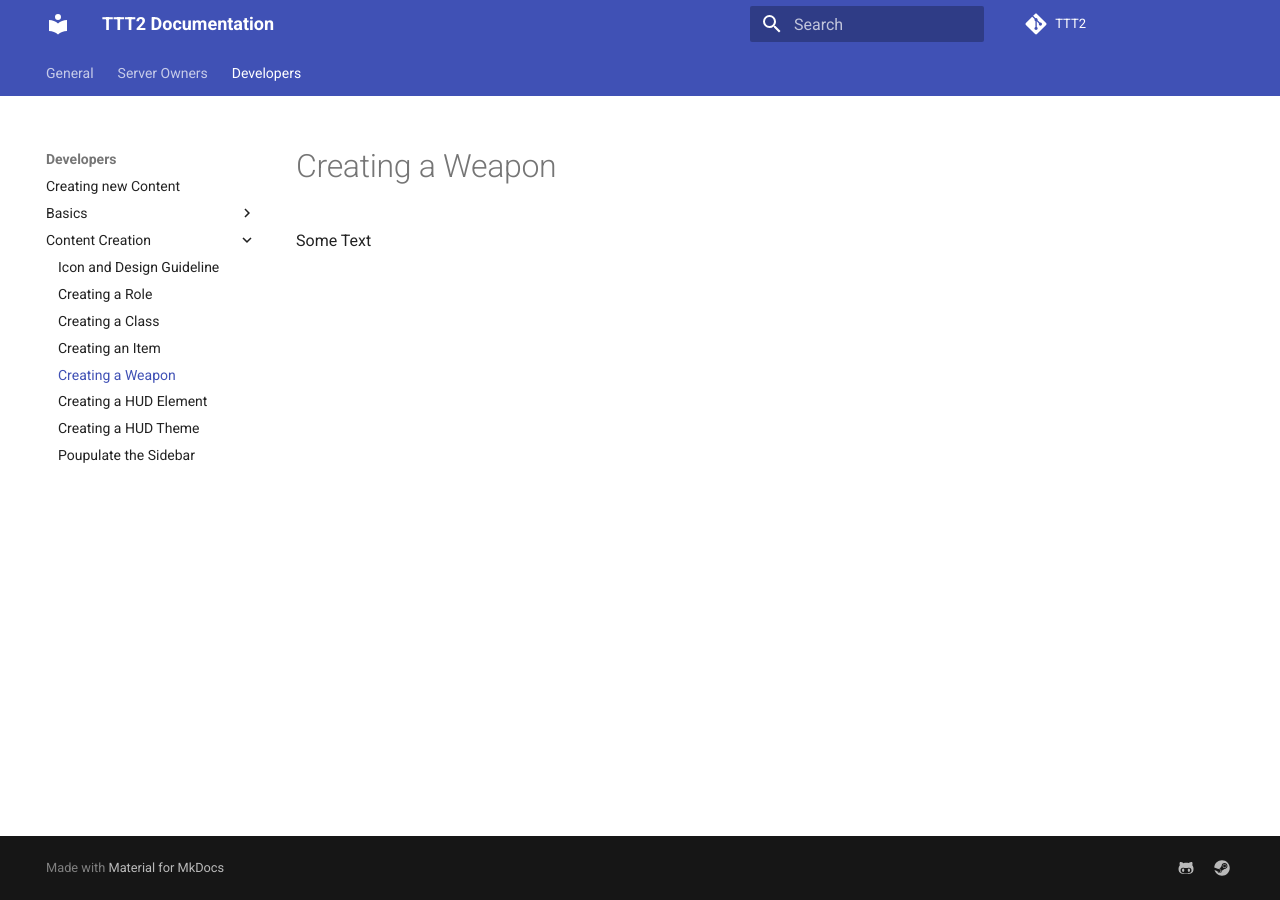
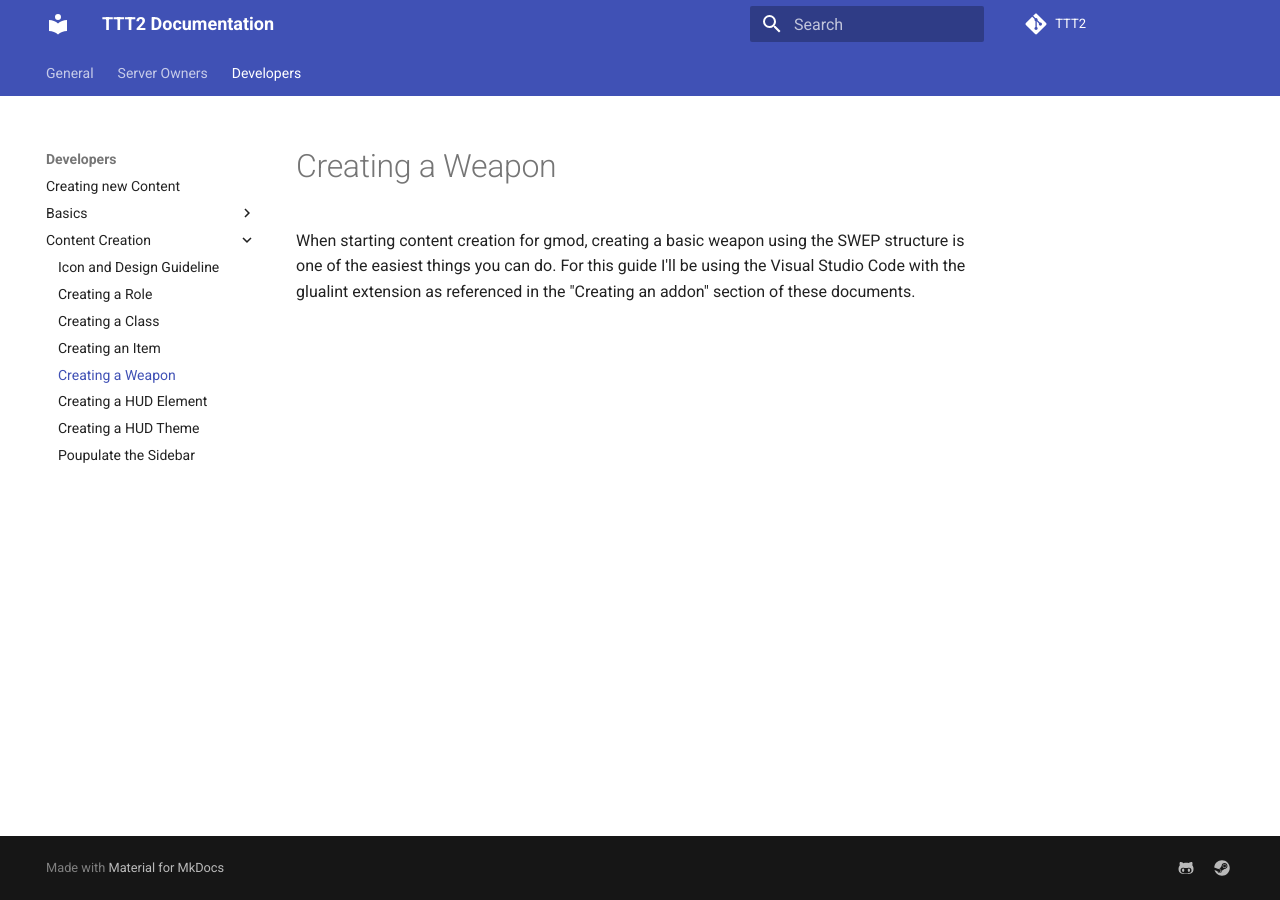
Before and after one commit to TTT-2/docs, an MkDocs documentation site: the page built from docs/developers/content-creation/creating-a-weapon.md, in a window 1280 px wide. Built offline with MkDocs 1.6.1 and Material for MkDocs 9.7.7, drawn with Linux system fonts in a browser that asks for light colours; comment, search, counter and statistics services are not loaded.

Commit message:
Starting writing of "creating-a-weapon.md"

```diff
--- a/docs/developers/content-creation/creating-a-weapon.md
+++ b/docs/developers/content-creation/creating-a-weapon.md
@@ -1,3 +1,3 @@
 # Creating a Weapon
-
-Some Text
+When starting content creation for gmod, creating a basic weapon using the SWEP structure is one of the easiest things you can do.
+For this guide I'll be using the Visual Studio Code with the glualint extension as referenced in the "Creating an addon" section of these documents.
```
